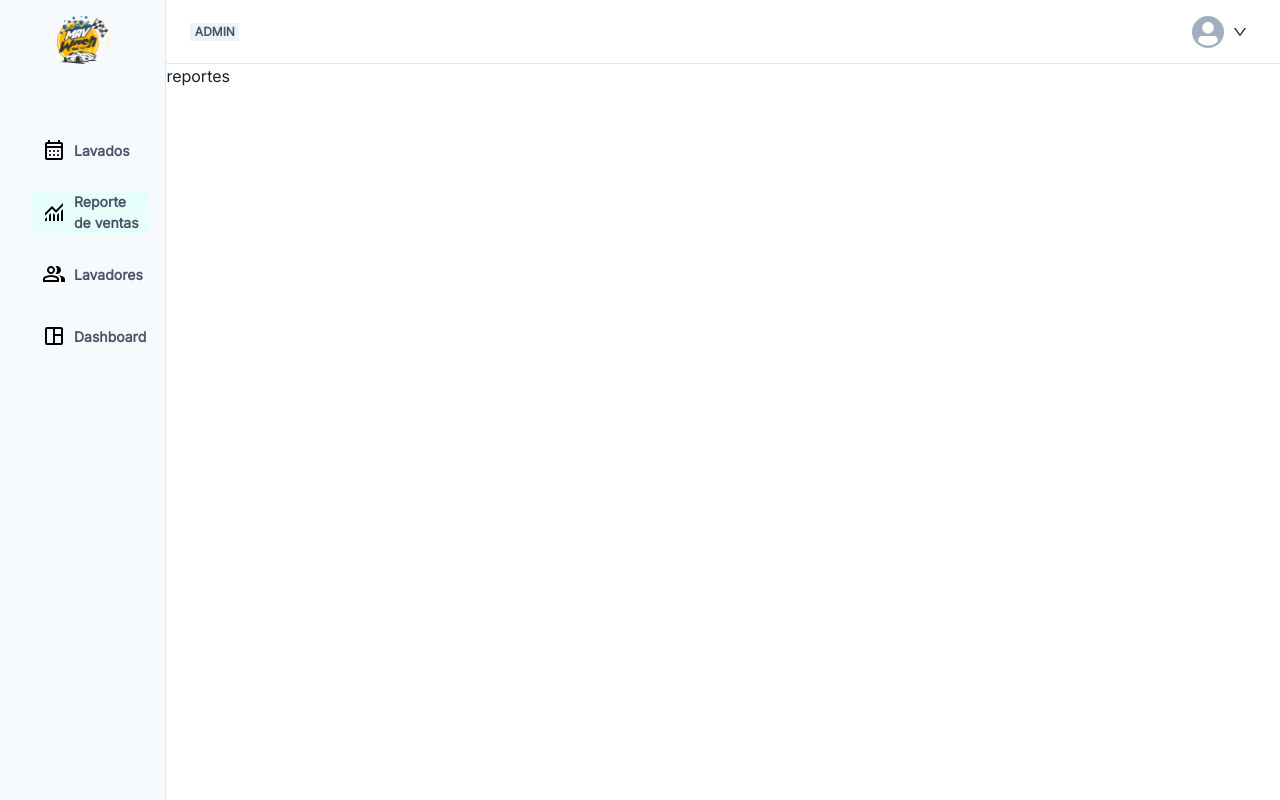
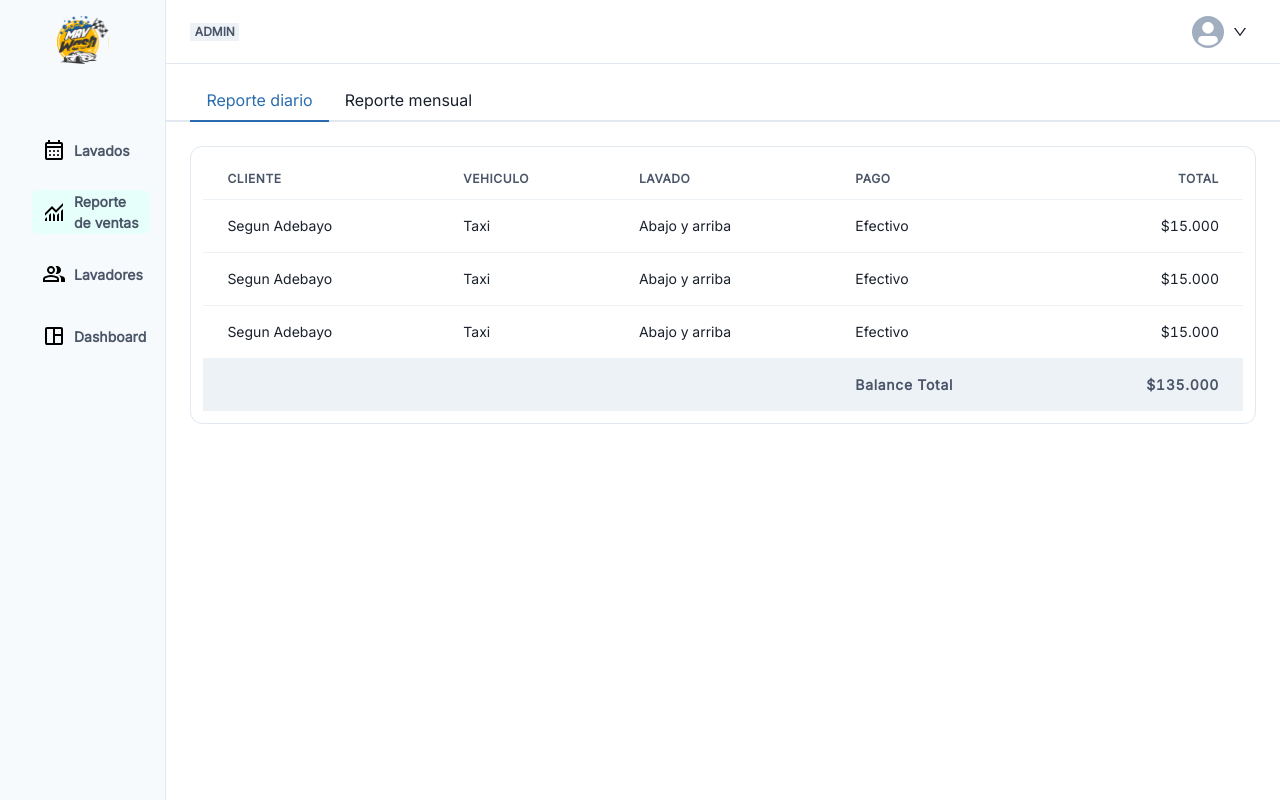
Before and after one commit to Miguel-Ruz/car-wash, a Next.js app in the folder car-wash/: page /reportes in a window 1280 px wide. Built offline with nearby package versions, Linux system fonts and the light colour scheme.

Commit message:
90% terminado la pagina de reportes, falta crear el paginador

```diff
--- a/car-wash/src/pages/reportes.tsx
+++ b/car-wash/src/pages/reportes.tsx
@@ -1,14 +1,149 @@
-import React from 'react'
-import { DashboardLayout } from '../components'
+import React from "react";
+import { DashboardLayout } from "../components";
 
-type Props = {}
+//UI COMPONENTS
+import {
+  Tabs,
+  TabList,
+  TabPanels,
+  Tab,
+  TabPanel,
+  Table,
+  Thead,
+  Tbody,
+  Tfoot,
+  Tr,
+  Th,
+  Td,
+  TableCaption,
+  TableContainer,
+} from "@chakra-ui/react";
+
+type Props = {};
 
 const reportes = (props: Props) => {
   return (
     <DashboardLayout>
-      <h1>reportes</h1>
+      <Tabs>
+        <TabList p="16px 24px 0 24px">
+          <Tab>Reporte diario</Tab>
+          <Tab>Reporte mensual</Tab>
+        </TabList>
+
+        <TabPanels>
+          <TabPanel p="24px 24px">
+            <TableContainer
+              border="1px solid #E2E8F0"
+              borderRadius="12px"
+              p="12px"
+            >
+              <Table variant="simple">
+                <Thead>
+                  <Tr>
+                    <Th>CLIENTE</Th>
+                    <Th>VEHICULO</Th>
+                    <Th>LAVADO</Th>
+                    <Th>PAGO</Th>
+                    <Th isNumeric>TOTAL</Th>
+                  </Tr>
+                </Thead>
+                <Tbody fontSize="14px">
+                  <Tr>
+                    <Td fontWeight="500">Segun Adebayo</Td>
+                    <Td fontWeight="500">Taxi</Td>
+                    <Td>Abajo y arriba</Td>
+                    <Td>Efectivo</Td>
+                    <Td isNumeric>$15.000</Td>
+                  </Tr>
+                  <Tr>
+                    <Td fontWeight="500">Segun Adebayo</Td>
+                    <Td fontWeight="500">Taxi</Td>
+                    <Td>Abajo y arriba</Td>
+                    <Td>Efectivo</Td>
+                    <Td isNumeric>$15.000</Td>
+                  </Tr>
+                  <Tr>
+                    <Td fontWeight="500">Segun Adebayo</Td>
+                    <Td fontWeight="500">Taxi</Td>
+                    <Td>Abajo y arriba</Td>
+                    <Td>Efectivo</Td>
+                    <Td isNumeric>$15.000</Td>
+                  </Tr>
+                </Tbody>
+                <Tfoot bg="#EDF2F7" h="52px">
+                  <Tr>
+                    <Th></Th>
+                    <Th></Th>
+                    <Th></Th>
+                    <Th
+                      textTransform="capitalize"
+                      fontSize="14px"
+                      fontWeight="700"
+                    >
+                      Balance total
+                    </Th>
+                    <Th isNumeric fontSize="14px" fontWeight="700">
+                      $135.000
+                    </Th>
+                  </Tr>
+                </Tfoot>
+              </Table>
+            </TableContainer>
+          </TabPanel>
+          <TabPanel>
+            <TableContainer
+              border="1px solid #E2E8F0"
+              borderRadius="12px"
+              p="12px"
+            >
+              <Table variant="simple">
+                <Thead>
+                  <Tr>
+                    <Th>SEMANA</Th>
+                    <Th>NÚMERO DE LAVADOS</Th>
+                    <Th isNumeric>TOTAL</Th>
+                  </Tr>
+                </Thead>
+                <Tbody fontSize="14px">
+                  <Tr>
+                    <Td fontWeight="500">01/08/2022 - 07/08/2022</Td>
+                    <Td fontWeight="500">63</Td>
+                    <Td isNumeric>$945.000</Td>
+                  </Tr>
+                  <Tr>
+                    <Td fontWeight="500">01/08/2022 - 07/08/2022</Td>
+                    <Td fontWeight="500">63</Td>
+                    <Td isNumeric>$945.000</Td>
+                  </Tr>
+                  <Tr>
+                    <Td fontWeight="500">01/08/2022 - 07/08/2022</Td>
+                    <Td fontWeight="500">63</Td>
+                    <Td isNumeric>$945.000</Td>
+                  </Tr>
+                </Tbody>
+                <Tfoot bg="#EDF2F7" h="52px">
+                  <Tr>
+                    <Th></Th>
+                    <Th
+                      isNumeric
+                      fontSize="14px"
+                      textTransform="capitalize"
+                      fontWeight="700"
+                    >
+                      Balance total
+                    </Th>
+                    <Th isNumeric fontSize="14px" fontWeight="700">
+                      $135.000
+                    </Th>
+                  </Tr>
+                </Tfoot>
+              </Table>
+            </TableContainer>
+          </TabPanel>
+        </TabPanels>
+      </Tabs>
     </DashboardLayout>
-  )
-}
+  );
+};
 
-export default reportes
+export default reportes;
```
